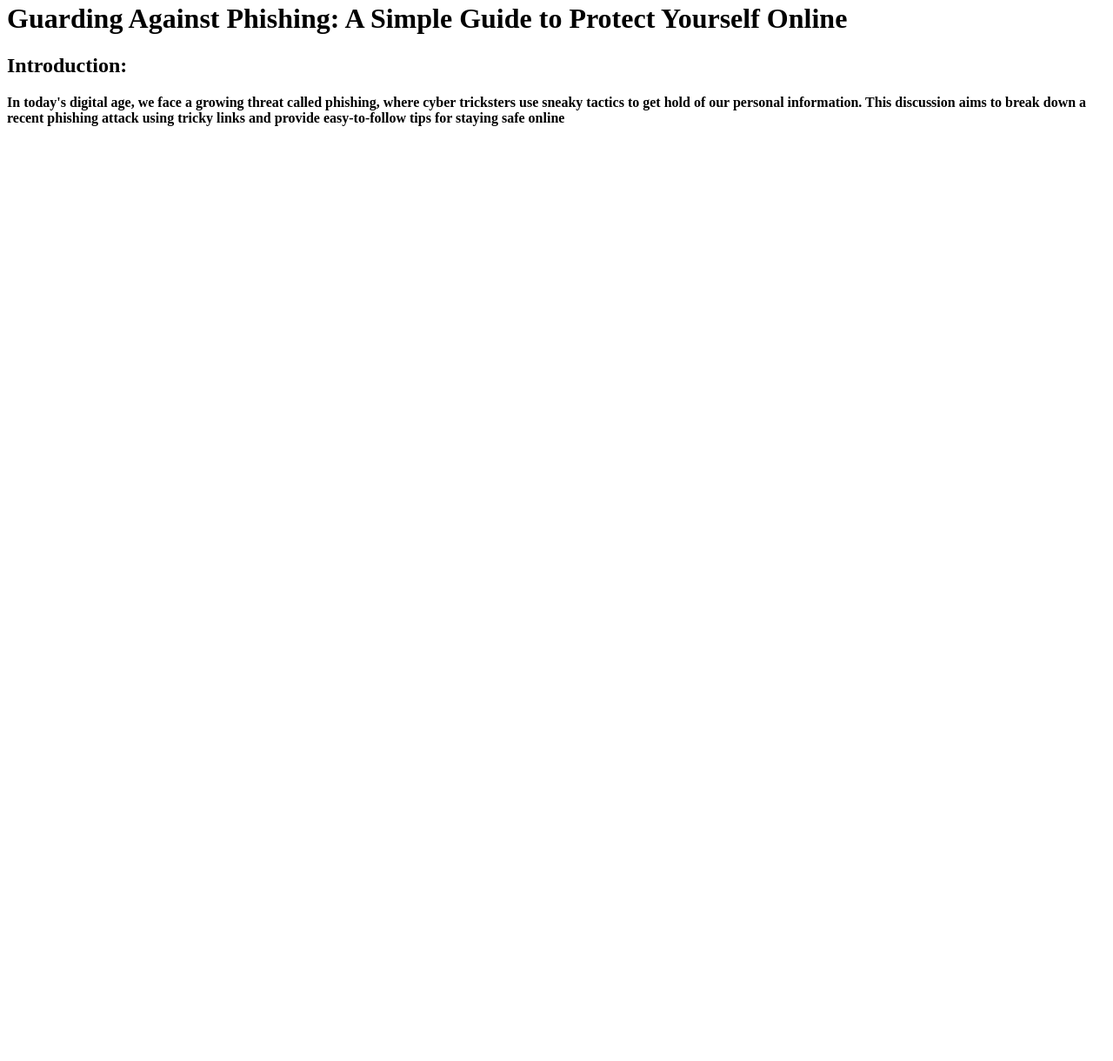
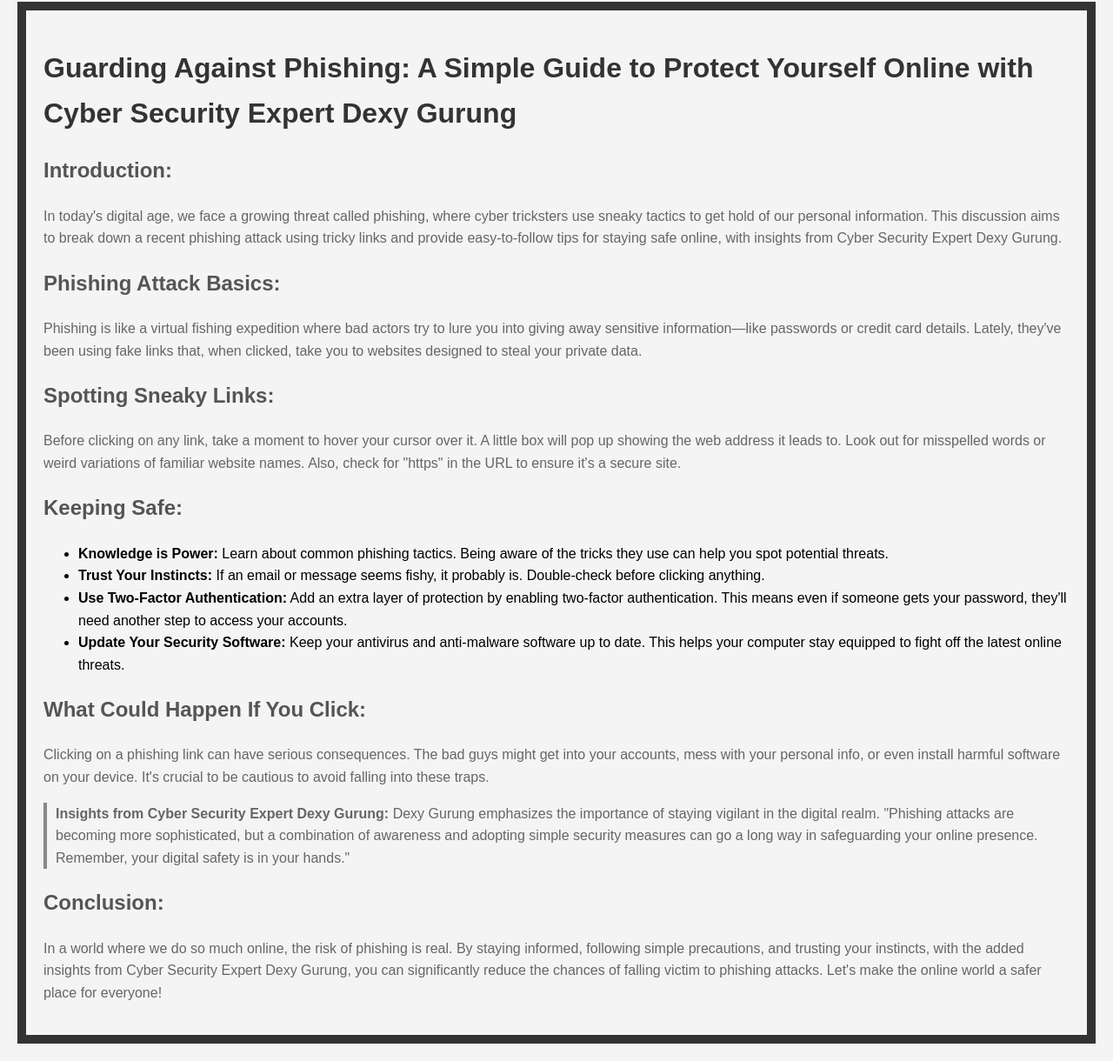
Before and after one commit to BiwashGurung/Guarding-Against-Phishing-Attack, a plain HTML site: page index.html in a window 1280 px wide. Shown: the part 18-1238 px from the top of the page at 87% size. Before the commit the page ends 800 px from the top, so only its background shows below. Drawn offline with Linux system fonts and the light colour scheme.

Commit message:
testing how it look

```diff
--- a/index.html
+++ b/index.html
@@ -3,13 +3,67 @@
 <head>
     <meta charset="UTF-8">
     <meta name="viewport" content="width=device-width, initial-scale=1.0">
-    <title>Guarding Against Phishing Attack</title>
+    <title>Guarding Against Phishing: A Simple Guide to Protect Yourself Online with Cyber Security Expert Dexy Gurung</title>
+    <style>
+        body {
+            font-family: Arial, sans-serif;
+            line-height: 1.6;
+            margin: 20px;
+            background-color: #f4f4f4;
+            border: 10px solid #333;
+            padding: 20px;
+        }
+
+        h1 {
+            color: #333;
+        }
+
+        h2 {
+            color: #555;
+        }
+
+        p {
+            color: #666;
+        }
+
+        blockquote {
+            color: #888;
+            border-left: 4px solid #888;
+            margin: 10px 0;
+            padding-left: 10px;
+        }
+    </style>
 </head>
 <body>
-    <h1>Guarding Against Phishing: A Simple Guide to Protect Yourself Online</h1>
+
+    <h1>Guarding Against Phishing: A Simple Guide to Protect Yourself Online with Cyber Security Expert Dexy Gurung</h1>
+
     <h2>Introduction:</h2>
-    <p><strong>In today's digital age, we face a growing threat called phishing, where cyber tricksters use sneaky tactics to get hold of our personal information. This discussion aims to break down a recent phishing attack using tricky links and provide easy-to-follow tips for staying safe online</strong></p>
+    <p>In today's digital age, we face a growing threat called phishing, where cyber tricksters use sneaky tactics to get hold of our personal information. This discussion aims to break down a recent phishing attack using tricky links and provide easy-to-follow tips for staying safe online, with insights from Cyber Security Expert Dexy Gurung.</p>
 
+    <h2>Phishing Attack Basics:</h2>
+    <p>Phishing is like a virtual fishing expedition where bad actors try to lure you into giving away sensitive information—like passwords or credit card details. Lately, they've been using fake links that, when clicked, take you to websites designed to steal your private data.</p>
+
+    <h2>Spotting Sneaky Links:</h2>
+    <p>Before clicking on any link, take a moment to hover your cursor over it. A little box will pop up showing the web address it leads to. Look out for misspelled words or weird variations of familiar website names. Also, check for "https" in the URL to ensure it's a secure site.</p>
+
+    <h2>Keeping Safe:</h2>
+    <ul>
+        <li><strong>Knowledge is Power:</strong> Learn about common phishing tactics. Being aware of the tricks they use can help you spot potential threats.</li>
+        <li><strong>Trust Your Instincts:</strong> If an email or message seems fishy, it probably is. Double-check before clicking anything.</li>
+        <li><strong>Use Two-Factor Authentication:</strong> Add an extra layer of protection by enabling two-factor authentication. This means even if someone gets your password, they'll need another step to access your accounts.</li>
+        <li><strong>Update Your Security Software:</strong> Keep your antivirus and anti-malware software up to date. This helps your computer stay equipped to fight off the latest online threats.</li>
+    </ul>
+
+    <h2>What Could Happen If You Click:</h2>
+    <p>Clicking on a phishing link can have serious consequences. The bad guys might get into your accounts, mess with your personal info, or even install harmful software on your device. It's crucial to be cautious to avoid falling into these traps.</p>
+
+    <blockquote>
+        <p><strong>Insights from Cyber Security Expert Dexy Gurung:</strong> Dexy Gurung emphasizes the importance of staying vigilant in the digital realm. "Phishing attacks are becoming more sophisticated, but a combination of awareness and adopting simple security measures can go a long way in safeguarding your online presence. Remember, your digital safety is in your hands."</p>
+    </blockquote>
+
+    <h2>Conclusion:</h2>
+    <p>In a world where we do so much online, the risk of phishing is real. By staying informed, following simple precautions, and trusting your instincts, with the added insights from Cyber Security Expert Dexy Gurung, you can significantly reduce the chances of falling victim to phishing attacks. Let's make the online world a safer place for everyone!</p>
 
 </body>
 </html>
```
